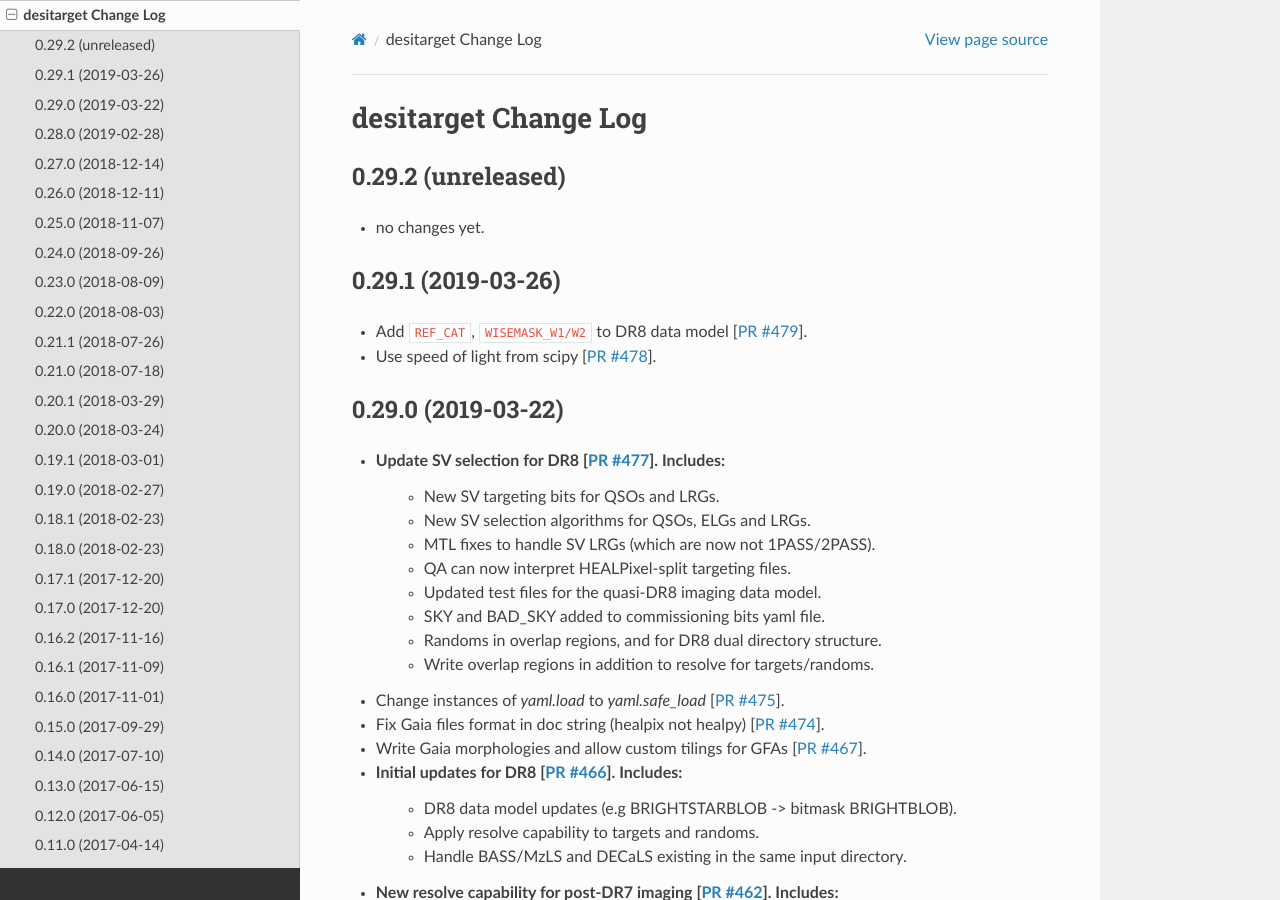
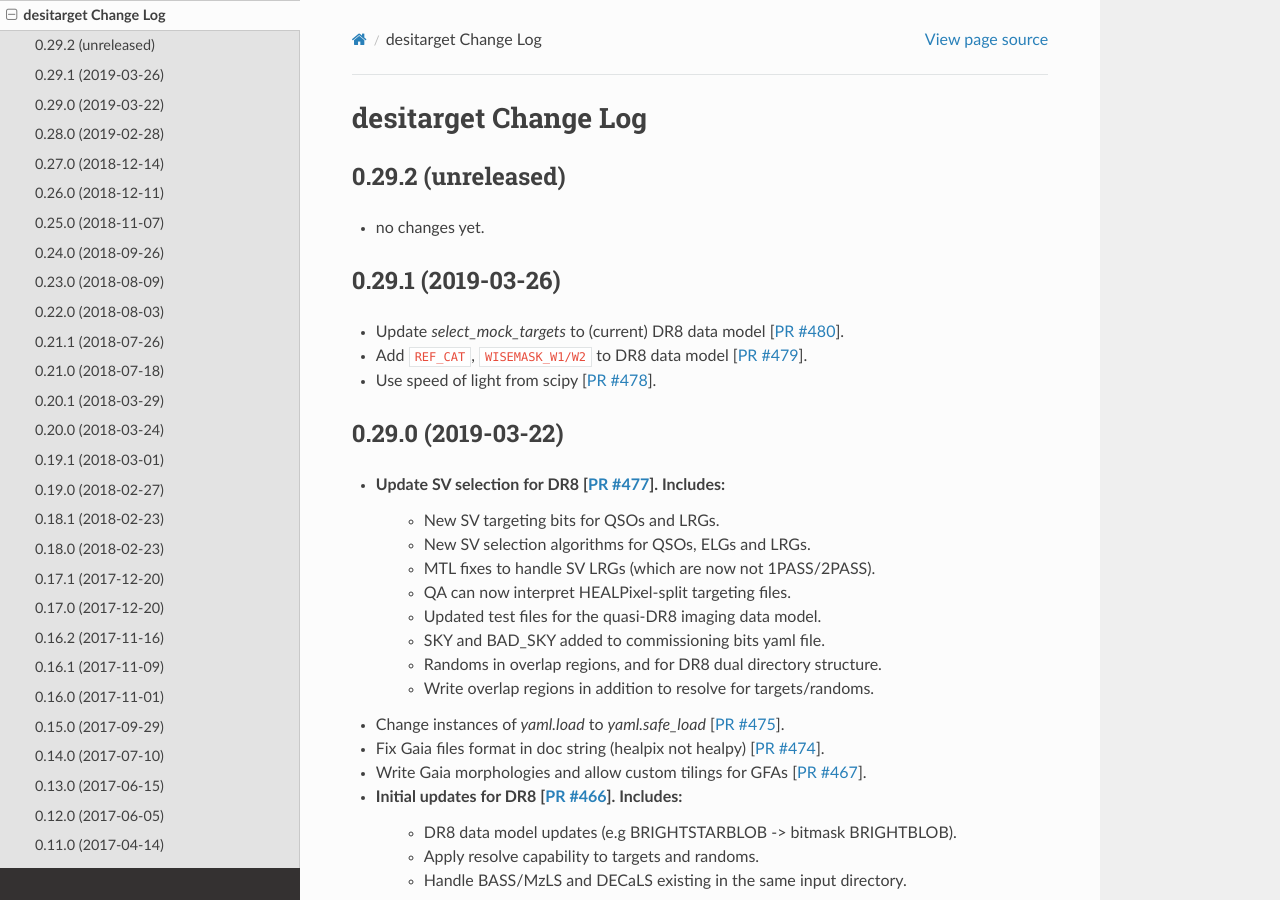
Before and after one commit to desihub/desitarget, a Sphinx documentation site: the page built from doc/changes.rst, in a window 1280 px wide and 900 px high. Built offline with Sphinx 7.4.7 and the Read the Docs theme 2.0.0, drawn with Linux system fonts in a browser that asks for light colours.

Commit message:
update change log

```diff
--- a/doc/changes.rst
+++ b/doc/changes.rst
@@ -10,11 +10,13 @@
 0.29.1 (2019-03-26)
 -------------------
 
+* Update `select_mock_targets` to (current) DR8 data model [`PR #480`_].
 * Add ``REF_CAT``, ``WISEMASK_W1/W2`` to DR8 data model [`PR #479`_].
 * Use speed of light from scipy [`PR #478`_].
 
 .. _`PR #478`: https://github.com/desihub/desitarget/pull/478
 .. _`PR #479`: https://github.com/desihub/desitarget/pull/479
+.. _`PR #480`: https://github.com/desihub/desitarget/pull/480
 
 0.29.0 (2019-03-22)
 -------------------
```
